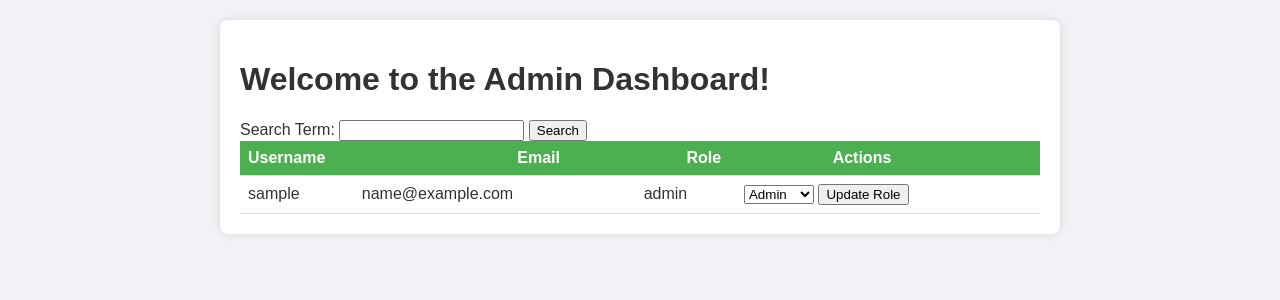
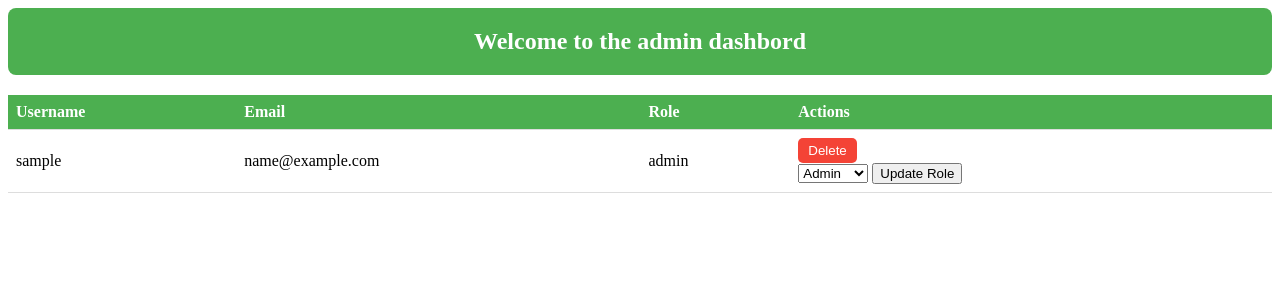
Before and after one commit to Som00712/ENV, a Flask app: page /admin/dashboard in a window 1280 px wide. Shown: the top 300 px of the page. Run offline with Flask 3, Linux system fonts and the light colour scheme; the visitor is signed in with stand-in values (Sample User, id 1); tables that the repository leaves empty or names only in its code hold one stand-in row (values such as "Sample post"); one stand-in notice (Sample message) is shown; lists and menus that the app fills with data are empty; some libraries are stand-ins or nearby versions.

Commit message:
change admin dashboard and edited the register for only admin to change rows.

```diff
--- a/app.py
+++ b/app.py
@@ -67,15 +67,14 @@ def logout():
     session.pop('id', None)
     session.pop('username', None)
     return redirect(url_for('login'))
-
 @app.route('/register', methods=['GET', 'POST'])
 def register():
     msg = ''
-    if request.method == 'POST' and 'username' in request.form and 'password' in request.form and 'email' in request.form and 'role' in request.form:
+    default_role = 'student'  # Set the default role for all new registrations
+    if request.method == 'POST' and 'username' in request.form and 'password' in request.form and 'email' in request.form:
         username = request.form['username']
         password = request.form['password']
         email = request.form['email']
-        role = request.form['role']
         cursor = mysql.connection.cursor(MySQLdb.cursors.DictCursor)
         cursor.execute('SELECT * FROM Users WHERE Username = %s', (username,))
         account = cursor.fetchone()
@@ -85,21 +84,17 @@ def register():
             msg = 'Invalid email address!'
         elif not re.match(r'[A-Za-z0-9]+', username):
             msg = 'Username must contain only characters and numbers!'
-        elif not username or not password or not email or not role:
+        elif not username or not password or not email:
             msg = 'Please fill out the form!'
         else:
-            cursor.execute('INSERT INTO Users (Username, Email, PasswordHash, Role) VALUES (%s, %s, %s, %s)', (username, email, password, role))
+            cursor.execute('INSERT INTO Users (Username, Email, PasswordHash, Role) VALUES (%s, %s, %s, %s)', (username, email, password, default_role))
             mysql.connection.commit()
             msg = 'You have successfully registered!'
-            if role == 'admin':
-                return redirect(url_for('admin_dashboard'))
-            elif role == 'teacher':
-                return redirect(url_for('teacher_dashboard'))
-            else:
-                return redirect(url_for('student_dashboard'))
+            return redirect(url_for('student_dashboard'))  # Redirect to the default dashboard or home page
     elif request.method == 'POST':
         msg = 'Please fill out the form!'
     return render_template('register.html', msg=msg)
+
 
 @app.route('/register/form')
 def register_form():
@@ -196,7 +191,7 @@ def generate_svg_with_graph(scores, svg_width, svg_height):
         label_y = center_y + (radius / 1.5) * math.sin(label_angle_rad)
 
         # Text visibility: Use white or black based on slice color
-        text_fill = 'black' if fill_color in ['blue', 'green', 'purple', 'red', 'cyan'] else 'red'
+        text_fill = 'black' if fill_color in ['blue', 'green', 'purple', 'red', 'cyan'] else 'blue'
 
         # Add label for the slice, increased font size to 16 and stroke-width to 0.3
         svg.append(f'<text x="{label_x}" y="{label_y}" font-size="19" text-anchor="middle" fill="{text_fill}" stroke="black" stroke-width="0.3">'
@@ -343,8 +338,6 @@ def createquiz():
     # If it's not a POST request, render the form
     return render_template('create_quiz.html')
 
-
-@app.route('/admin/dashboard', methods=['GET', 'POST'])
 @app.route('/admin/dashboard', methods=['GET', 'POST'])
 def admin_dashboard():
     if 'loggedin' in session and session['loggedin'] and 'username' in session and session['Role'] == 'admin':
@@ -358,20 +351,22 @@ def admin_dashboard():
                 new_role = request.form['new_role']
                 cursor.execute("UPDATE Users SET Role = %s WHERE UserID = %s", (new_role, user_id))
                 mysql.connection.commit()
-                flash('Role updated successfully.', 'success')
+                flash(f"Role updated successfully for user ID {user_id} to {new_role}.", 'success')
             return redirect(url_for('admin_dashboard'))
         else:
             cursor.execute('SELECT UserID, Username, Email, Role FROM Users')
         users = cursor.fetchall()
         return render_template('admin_dashboard.html', users=users)
     else:
+        flash('You must be logged in as an admin to view this page.', 'error')
         return redirect(url_for('login'))
 
 
 
-@app.route('/delete_user/<int:user_id>', methods=['GET'])
+
+@app.route('/delete_user/<int:user_id>', methods=['POST'])
 def delete_user(user_id):
-    if 'loggedin' in session and session['loggedin'] and 'username' in session and 'Role' in session and session['Role'] == 'admin':
+    if 'loggedin' in session and session['loggedin'] and 'username' in session and session['Role'] == 'admin':
         cursor = mysql.connection.cursor(MySQLdb.cursors.DictCursor)
         cursor.execute('DELETE FROM Users WHERE UserID = %s', (user_id,))
         mysql.connection.commit()
--- a/templates/admin_dashboard.html
+++ b/templates/admin_dashboard.html
@@ -1,3 +1,47 @@
+<!DOCTYPE html>
+<html lang="en">
+<head>
+    <meta charset="UTF-8">
+    <meta name="viewport" content="width=device-width, initial-scale=1.0">
+    <title>Admin Dashboard</title>
+    <style>
+        h1 {
+            font-size: 24px; /* Larger font size for prominence */
+            color: #333; /* Dark color for contrast against light backgrounds */
+            text-align: center; /* Center-align the header text */
+            padding: 20px; /* Add padding around the text */
+            background-color: #4CAF50; /* Background color to match the table headers */
+            color: white; /* White text color for contrast */
+            margin-top: 0; /* Remove the default top margin */
+            margin-bottom: 20px; /* Add some spacing below the header */
+            border-radius: 8px; /* Rounded corners for aesthetic alignment with container */
+        }
+        .alert {
+            opacity: 1;
+            animation: fadeOut 12s linear forwards; /* Animation lasts for 12 seconds */
+        }
+
+        @keyframes fadeOut {
+            0%, 83% {
+                opacity: 1; /* Full opacity for the first 10 seconds */
+            }
+            100% {
+                opacity: 0;
+                height: 0;
+                padding: 0;
+                overflow: hidden; /* Completely fades out and collapses by the end */
+            }
+        }
+        Explanation of the CSS Code:
+        Animation Duration: The total duration of the animation is set to 12 seconds.
+        Keyframes:
+        For the first 83% of the time (which corresponds to roughly 10 seconds), the opacity remains 1.
+        The transition to opacity 0 is set from 83% to 100%, providing a 2-second window for the fade-out effect. This timing is adjustable based on your needs.
+        Complete HTML Example:
+        Here's the full HTML with the integrated CSS animation for the message fade-out:
+
+        html
+        Copy code
         <!DOCTYPE html>
         <html lang="en">
         <head>
@@ -44,18 +88,33 @@
                 .delete-button:hover {
                     background-color: #d32f2f;
                 }
+                .alert {
+                    opacity: 1;
+                    animation: fadeOut 12s linear forwards; /* Updated fade out timing */
+                }
+                @keyframes fadeOut {
+                    0%, 83% {
+                        opacity: 1;
+                    }
+                    100% {
+                        opacity: 0;
+                        height: 0;
+                        padding: 0;
+                        overflow: hidden;
+                    }
+                }
             </style>
-</head>
+        </form>
         <body>
-    <div class="container">
-        <h1>Welcome to the Admin Dashboard!</h1>
-
-        <!-- Search Users Form -->
-        <form action="{{ url_for('admin_dashboard') }}" method="post">
-            <label for="search_term">Search Term:</label>
-            <input type="text" id="search_term" name="search_term">
-            <button type="submit">Search</button>
-        </form>
+            <h1>Welcome to the admin dashbord</h1>
+            {% with messages = get_flashed_messages(with_categories=true) %}
+                {% if messages %}
+                    {% for category, message in messages %}
+                        <div class="alert alert-{{ category }}">{{ message }}</div>
+                    {% endfor %}
+                {% endif %}
+            {% endwith %}
+        </body>
 
         <!-- Display Users -->
         <table>
@@ -65,13 +124,15 @@
                 <th>Role</th>
                 <th>Actions</th>
             </tr>
-            <table>
             {% for user in users %}
             <tr>
                 <td>{{ user.Username }}</td>
                 <td>{{ user.Email }}</td>
                 <td>{{ user.Role }}</td>
                 <td>
+                    <form action="{{ url_for('delete_user', user_id=user.UserID) }}" method="post">
+                        <input type="submit" value="Delete" class="delete-button">
+                    </form>
                     <form action="" method="post">
                         <input type="hidden" name="user_id" value="{{ user.UserID }}">
                         <select name="new_role">
@@ -85,3 +146,6 @@
             </tr>
             {% endfor %}
         </table>
+    </div>
+</body>
+</html>
--- a/templates/register.html
+++ b/templates/register.html
@@ -92,12 +92,6 @@
         <input type="email" id="email" name="email" required><br><br>
         <label for="password">Password:</label><br>
         <input type="password" id="password" name="password" required><br><br>
-        <label for="role">Role:</label><br>
-        <select id="role" name="role" required>
-            <option value="">Select Role</option>
-            <option value="student">Student</option>
-            <option value="teacher">Teacher</option>
-            <option value="admin">Admin</option>
         </select><br><br>
         <button type="submit">Register</button> <!-- Registration button -->
     </form>
```
Lines whose indentation alone changed are shown as unchanged.
